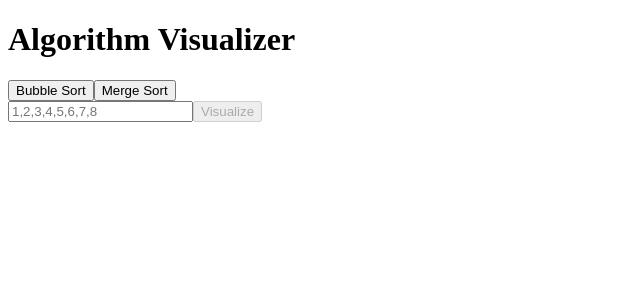
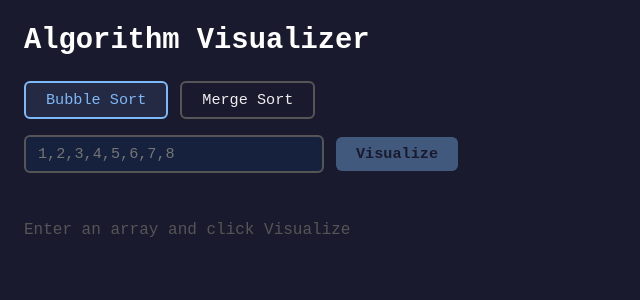
Before and after one commit to Anonymoose725/algo-visualizer-frontend, a React (Create React App) app: page / in a window 1280 px wide. Shown: the top 300 px of the page, without its empty margins (0-640 px from the left). Built offline with nearby package versions, Linux system fonts and the light colour scheme.

Commit message:
add index.css to stylize visualizer. visualizer implemented

```diff
--- a/src/App.js
+++ b/src/App.js
@@ -1,6 +1,7 @@
 import { useState } from "react"
 import AlgorithmPicker from "./AlgorithmPicker"
 import ArrayInput from "./ArrayInput"
+import Visualizer from "./Visualizer"
 
 function App() {
     // const [curVal, setVal] = useState(initial_val)
@@ -15,6 +16,8 @@ function App() {
         setIsPlaying(false)     // paused by default
     }
 
+    const isComplete = steps.length > 0 && currentStepIndex === steps.length - 1 // true when at last step, if it exists
+
     return (
         <div className="app">
             <h1>Algorithm Visualizer</h1>
@@ -26,6 +29,10 @@ function App() {
                 algorithm={algorithm}
                 onStepsLoaded={handleStepsLoaded}
             />
+            <Visualizer
+                step={steps[currentStepIndex]}
+                isComplete={isComplete}
+            />
         </div>
     )
 }
--- /dev/null
+++ b/src/Visualizer.js
@@ -0,0 +1,96 @@
+function Visualizer({ step, isComplete }) {
+    if (!step) { // gaurd against empty input
+        return (
+            <div className="visualizer-empty">
+                Enter an array and click Visualize
+            </div>
+        )
+    }
+
+    const { currentState, comparing } = step
+    const maxValue = Math.max(...currentState) // shorthand like list comprehensions in haskell : 'spread operator'
+
+    // find indices of two elements being compared at step
+    const comparedIndices = getComparedIndices(currentState, comparing)
+
+    function getBarColour(index) {
+        if (isComplete) return "green"
+        if (comparedIndices.includes(index)) return "red"
+        return "steelblue"
+    }
+
+    return (
+        <div className="visualizer">
+
+            {/* Bars - note this is a comment in react JSX to make it distinct from html */}
+            <div className="bars">
+                {currentState.map((value, index) => ( // map is as is in haskell : transform each element a->b
+                    <div
+                        key={index} // react requires a unique key prop on elements inside a map. here we use the array index
+                        className="bar-col"
+                    >
+                        <div
+                            className="bar"
+                            style={{ // inline styles in react jsx use double curly brace
+                                height: `${(value / maxValue) * 200}px`,
+                                backgroundColor: getBarColour(index)
+                            }}
+                        />
+                    </div>
+                ))}
+            </div>
+
+            {/* Boxes */}
+            <div className="boxes">
+                {currentState.map((value, index) => (
+                    <div
+                        key={index}
+                        className="box-col"
+                    >
+                        <div
+                            className="box"
+                            style={{
+                                borderColor: getBarColour(index),
+                                color: getBarColour(index)
+                            }}
+                        >
+                            {value}
+                        </div>
+                        {/* arrow below box : points to compared-to entries */}
+                        {comparedIndices.includes(index) && ( // conditional rendering : only render the arrows on compared-to elements
+                            <div className="arrow">↑</div>
+                        )}
+                    </div>
+                ))}
+            </div>
+
+        </div>
+    )
+}
+
+// logic
+function getComparedIndices(state, comparing) {
+    const [a, b] = comparing
+    const indices = []
+
+    // arrow 1
+    for (let i = 0; i < state.length; i++) {
+        if (state[i] === a && !indices.includes(i)) {
+            // break and avoid duplicates, match values only once
+            indices.push(i)
+            break
+        }
+    }
+
+    // arrow 2
+    for (let i = 0; i < state.length; i++) {
+        if (state[i] === b && !indices.includes(i)) {
+            indices.push(i)
+            break
+        }
+    }
+
+    return indices
+}
+
+export default Visualizer
--- a/src/index.css
+++ b/src/index.css
@@ -1,13 +1,154 @@
-body {
-  margin: 0;
-  font-family: -apple-system, BlinkMacSystemFont, 'Segoe UI', 'Roboto', 'Oxygen',
-    'Ubuntu', 'Cantarell', 'Fira Sans', 'Droid Sans', 'Helvetica Neue',
-    sans-serif;
-  -webkit-font-smoothing: antialiased;
-  -moz-osx-font-smoothing: grayscale;
+* {
+    box-sizing: border-box;
+    margin: 0;
+    padding: 0;
 }
 
-code {
-  font-family: source-code-pro, Menlo, Monaco, Consolas, 'Courier New',
-    monospace;
+body {
+    background: #1a1a2e;
+    color: #eee;
+    font-family: monospace;
+    padding: 24px;
 }
+
+h1 {
+    margin-bottom: 24px;
+    font-size: 1.8rem;
+    color: #fff;
+}
+
+/* Algorithm Picker */
+.algorithm-picker {
+    display: flex;
+    gap: 12px;
+    margin-bottom: 16px;
+}
+
+.algorithm-picker button {
+    padding: 8px 20px;
+    border: 2px solid #555;
+    border-radius: 6px;
+    background: transparent;
+    color: #eee;
+    cursor: pointer;
+    font-family: monospace;
+    font-size: 0.95rem;
+    transition: all 0.2s;
+}
+
+.algorithm-picker button.active {
+    border-color: #7eb8f7;
+    color: #7eb8f7;
+    background: rgba(126, 184, 247, 0.1);
+}
+
+/* Array Input */
+.array-input {
+    display: flex;
+    gap: 12px;
+    margin-bottom: 32px;
+    align-items: center;
+}
+
+.array-input input {
+    padding: 8px 12px;
+    border: 2px solid #555;
+    border-radius: 6px;
+    background: #16213e;
+    color: #eee;
+    font-family: monospace;
+    font-size: 0.95rem;
+    width: 300px;
+}
+
+.array-input button {
+    padding: 8px 20px;
+    border: none;
+    border-radius: 6px;
+    background: #7eb8f7;
+    color: #1a1a2e;
+    cursor: pointer;
+    font-family: monospace;
+    font-size: 0.95rem;
+    font-weight: bold;
+    transition: opacity 0.2s;
+}
+
+.array-input button:disabled {
+    opacity: 0.4;
+    cursor: not-allowed;
+}
+
+.error {
+    color: #ff6b6b;
+    font-size: 0.85rem;
+}
+
+/* Visualizer */
+.visualizer {
+    display: flex;
+    flex-direction: column;
+    align-items: flex-start;
+    gap: 0;
+    margin-top: 16px;
+}
+
+.visualizer-empty {
+    color: #555;
+    margin-top: 48px;
+    font-size: 1rem;
+}
+
+/* Bars row */
+.bars {
+    display: flex;
+    align-items: flex-end;
+    gap: 4px;
+    height: 220px;
+    padding-bottom: 0;
+}
+
+.bar-column {
+    display: flex;
+    flex-direction: column;
+    justify-content: flex-end;
+    height: 220px;
+}
+
+.bar {
+    width: 40px;
+    border-radius: 4px 4px 0 0;
+    transition: background-color 0.2s;
+    min-height: 4px;
+}
+
+/* Boxes row */
+.boxes {
+    display: flex;
+    gap: 4px;
+}
+
+.box-column {
+    display: flex;
+    flex-direction: column;
+    align-items: center;
+    width: 40px;
+}
+
+.box {
+    width: 40px;
+    height: 40px;
+    border: 2px solid;
+    border-radius: 0 0 4px 4px;
+    display: flex;
+    align-items: center;
+    justify-content: center;
+    font-size: 0.85rem;
+    font-weight: bold;
+}
+
+.arrow {
+    font-size: 1.2rem;
+    margin-top: 4px;
+    color: #ff6b6b;
+}
--- a/src/index.js
+++ b/src/index.js
@@ -1,6 +1,7 @@
 import React from "react"
-import ReactDom from "react-dom/client"
+import ReactDOM from "react-dom/client"
 import App from "./App"
+import "./index.css"
 
-const root = ReactDom.createRoot(document.getElementById("root"))
+const root = ReactDOM.createRoot(document.getElementById("root"))
 root.render(<App />)
```
